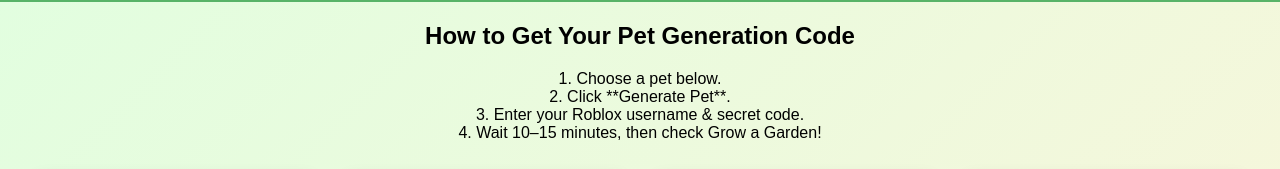
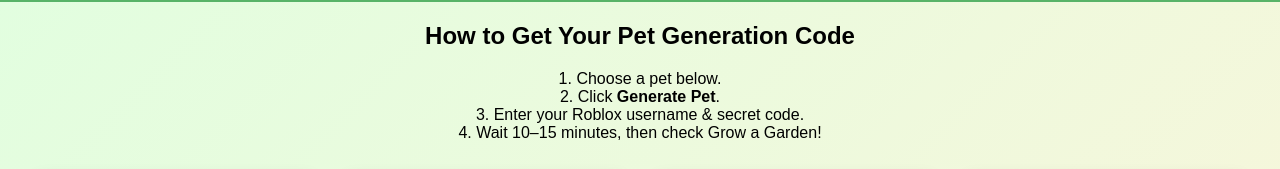
Before and after one commit to mrmethody/grow-a-garden, a plain HTML site: page index.html in a window 1280 px wide. Shown: the part 210-379 px from the top of the page. Drawn offline with Linux system fonts and the light colour scheme.

Commit message:
Update index.html

```diff
--- a/index.html
+++ b/index.html
@@ -15,16 +15,16 @@
 <main>
   <section class="instructions">
     <h2>How to Get Your Pet Generation Code</h2>
-    <p id="instructions-text">
+    <p>
       1. Choose a pet below.<br>
-      2. Click **Generate Pet**.<br>
+      2. Click <b>Generate Pet</b>.<br>
       3. Enter your Roblox username & secret code.<br>
       4. Wait 10–15 minutes, then check Grow a Garden!
     </p>
   </section>
 
   <section class="pet-grid" id="pet-grid">
-    <!-- Pets will load dynamically -->
+    <!-- Pets load dynamically -->
   </section>
 </main>
 
```
